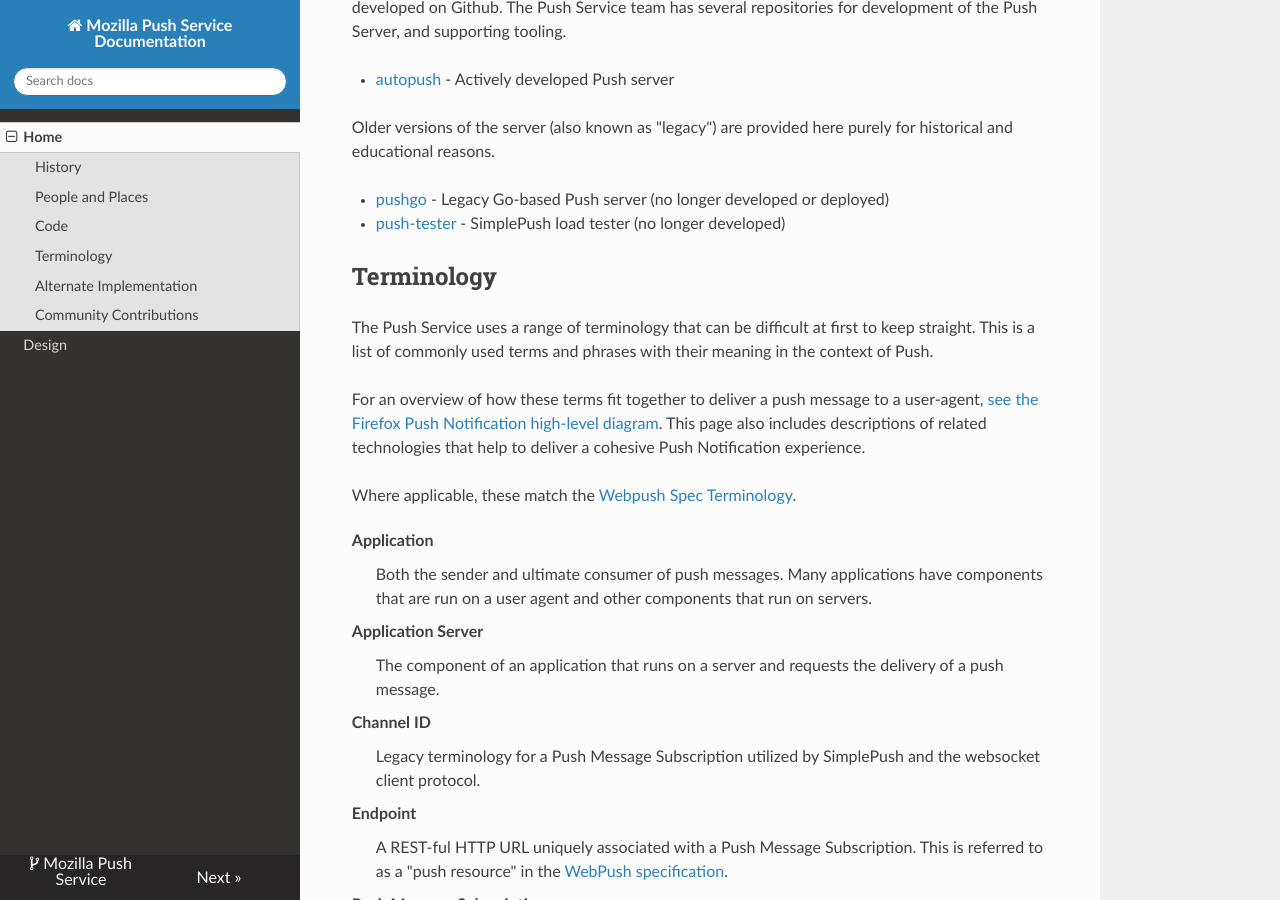
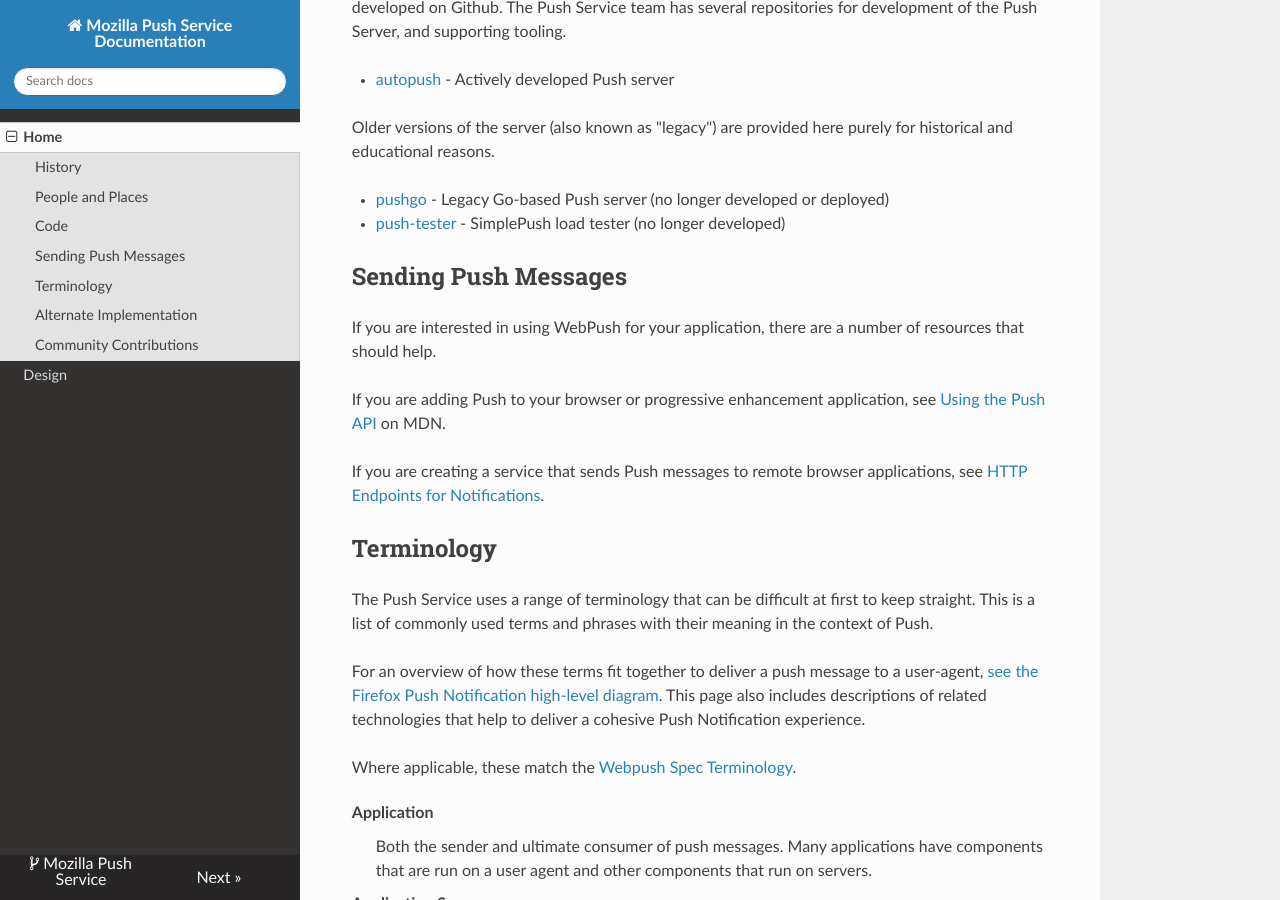
Before and after one commit to mozilla-services/push-service, an MkDocs documentation site: the page built from docs/index.md, in a window 1280 px wide and 900 px high, scrolled down 1053 px. Built offline with MkDocs 1.6.1, drawn with Linux system fonts in a browser that asks for light colours; nearby versions of some CDN libraries; old or Windows-style settings are respelled for this version of MkDocs.

Commit message:
Added section about use

```diff
--- a/docs/index.md
+++ b/docs/index.md
@@ -58,6 +58,20 @@ here purely for historical and educational reasons.
   Go-based Push server (no longer developed or deployed)
 - [push-tester](https://github.com/bbangert/push-tester) - SimplePush load
   tester (no longer developed)
+
+## Sending Push Messages
+
+If you are interested in using WebPush for your application, there are
+a number of resources that should help.
+
+If you are adding Push to your browser or progressive enhancement
+application, see [Using the Push
+API](https://developer.mozilla.org/en-US/docs/Web/API/Push_API/Using_the_Push_API)
+on MDN.
+
+If you are creating a service that sends Push messages to remote
+browser applications, see [HTTP Endpoints for
+Notifications](http://autopush.readthedocs.org/en/latest/http.html).
 
 ## Terminology
 
```
